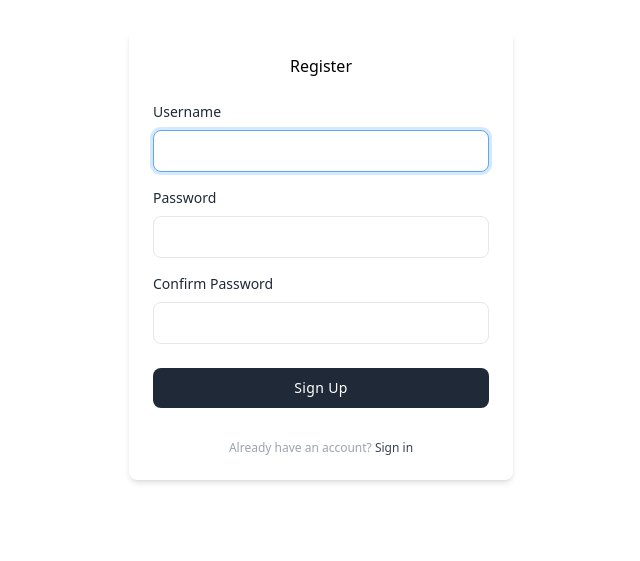
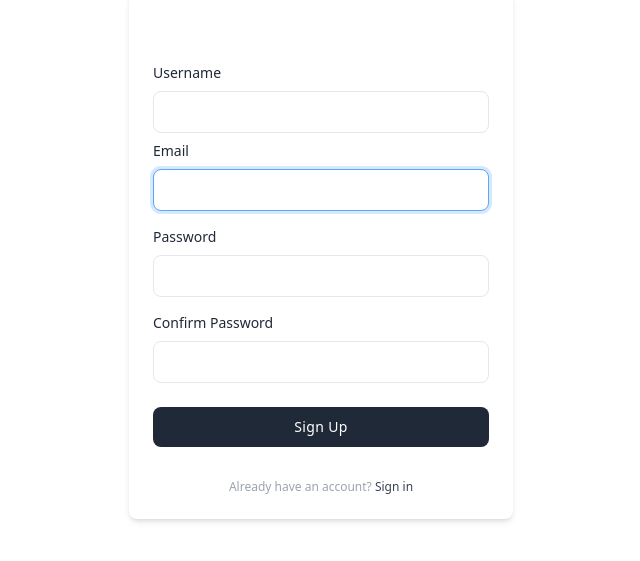
Before and after one commit to wonkru-bot/VoidThreads, a React (Create React App) app in the folder client/: page /register in a window 1280 px wide. Shown: the part 145-706 px from the top of the page, without its empty margins (319-959 px from the left). Built offline with nearby package versions, Linux system fonts and the light colour scheme; no server answers.

Commit message:
minor update on server, and updated Register ui

```diff
--- a/client/src/components/Register.js
+++ b/client/src/components/Register.js
@@ -22,6 +22,8 @@ const Register = () => {
     const [validMatch, setValidMatch] = useState(false);
     const [matchFocus, setMatchFocus] = useState(false);
 
+    const [email, setEmail] = useState('')
+
     const [errMsg, setErrMsg] = useState('');
 
     useEffect(() => {
@@ -39,7 +41,7 @@ const Register = () => {
 
     useEffect(() => {
         setErrMsg('');
-    }, [user, pwd, matchPwd])
+    }, [user, pwd, matchPwd, email])
 
     const handleSubmit = async (e) => {
         console.log("Clicked button")
@@ -52,7 +54,7 @@ const Register = () => {
         try {
 
             await axios.post('/register',
-                JSON.stringify({ user, pwd }),
+                JSON.stringify({ user, pwd, email }),
                 {
                     headers: { 'Content-Type': 'application/json' },
                     withCredentials: true
@@ -76,7 +78,7 @@ const Register = () => {
 
     return (
         <div className="w-full max-w-sm p-6 m-auto mx-auto bg-white rounded-lg shadow-md dark:bg-gray-800 absolute top-1/2 left-1/2 transform -translate-x-1/2 -translate-y-1/2">
-            <div className="flex justify-center mx-auto">
+            <div className="flex justify-center mx-auto text-white">
                 Register
             </div>
 
@@ -102,6 +104,19 @@ const Register = () => {
                         Must begin with a letter.<br />
                         Letters, numbers, underscores, hyphens allowed.
                     </p>
+                </div>
+
+                <div className='mt-2'>
+                    <label htmlFor="email" className="block text-sm text-gray-800 dark:text-gray-200">Email</label>
+                    <input
+                        type="email"
+                        id="email"
+                        ref={userRef}
+                        onChange={(e) => setEmail(e.target.value)}
+                        value={user}
+                        required
+                        className="block w-full px-4 py-2 mt-2 text-gray-700 bg-white border rounded-lg dark:bg-gray-800 dark:text-gray-300 dark:border-gray-600 focus:border-blue-400 dark:focus:border-blue-300 focus:ring-blue-300 focus:outline-none focus:ring focus:ring-opacity-40"
+                    />
                 </div>
 
                 <div className="mt-4">
@@ -153,7 +168,7 @@ const Register = () => {
                     <p ref={errRef} className={errMsg ? "text-xs bg-slate-200 text-red-600 rounded-md p-1" : "hidden"} aria-live="assertive">{errMsg}</p>
                 </div>
 
-            </form>
+            </form >
 
             <p className="mt-8 text-xs font-light text-center text-gray-400"> Already have an account? <a href="/login" className="font-medium text-gray-700 dark:text-gray-200 hover:underline">Sign in</a></p>
         </div >
```
Also changed, not shown: 2 other files (tests, documents, lock files or other folders).
